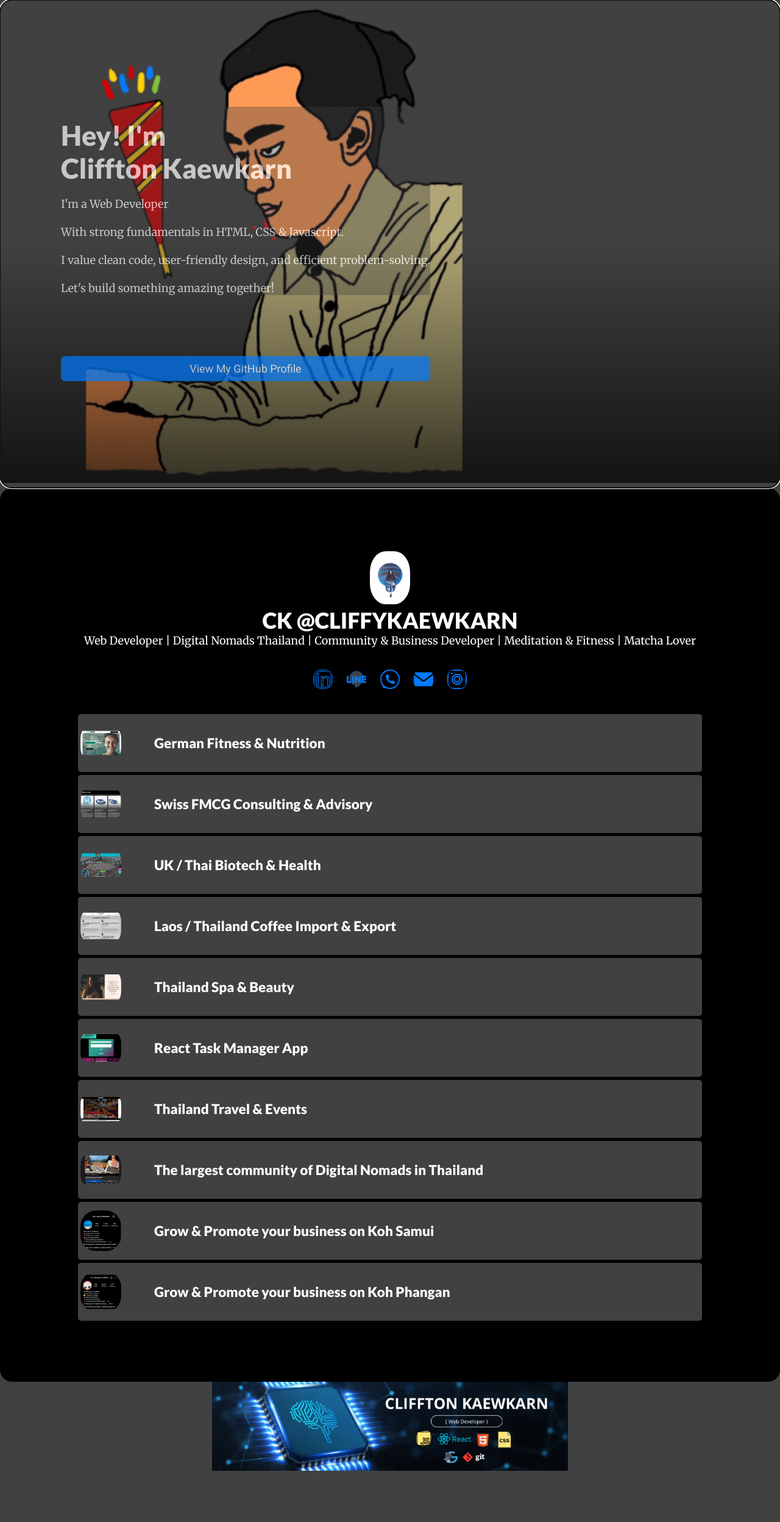
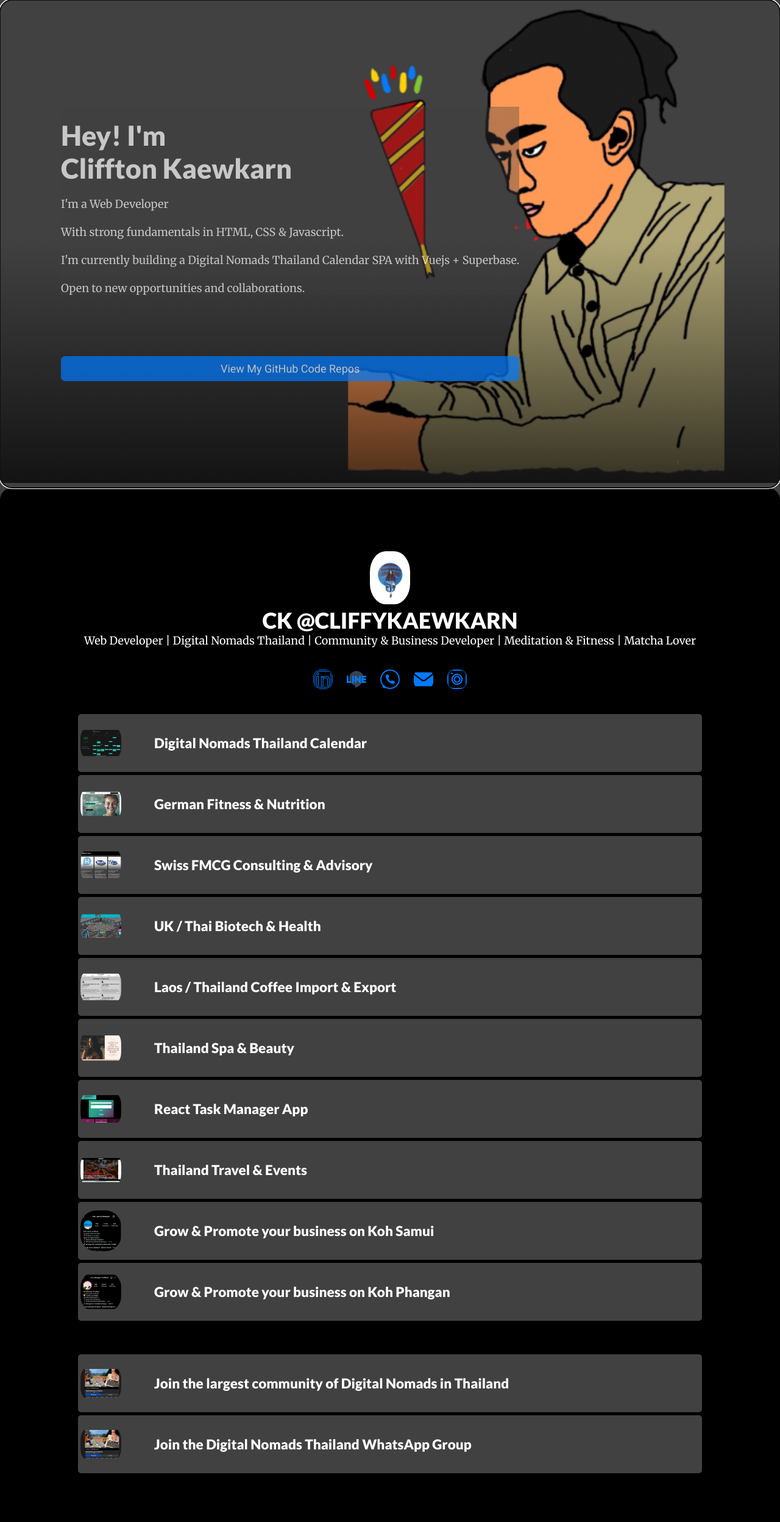
Before and after one commit to ck-js/CK-CV-Portfolio, a website built with webpack: page src/template.html in a window 1280 px wide. Shown: the top 2496 px of the page at 61% size. Built offline with nearby package versions, Linux system fonts and the light colour scheme.

Commit message:
add latest dnt calendar project and whatsapp group to link tree array  and section gap to seperate concern.

```diff
--- a/src/landing-page.js
+++ b/src/landing-page.js
@@ -1,19 +1,19 @@
 import pedro1 from "./pedro-1.png"
 import linkedinBanner from "./linkedin-banner.png"
-import icon1 from "./skills-icon-1.png"
-import icon2 from "./skills-icon-2.png"
-import icon3 from "./skills-icon-3.png"
-import icon4 from "./skills-icon-4.png"
-import icon5 from "./skills-icon-5.png"
-import icon6 from "./skills-icon-6.png"
-import icon7 from "./skills-icon-7.png"
-import icon8 from "./skills-icon-8.png"
-import icon9 from "./skills-icon-9.png"
-import icon10 from "./skills-icon-10.png"
+// import icon1 from "./skills-icon-1.png"
+// import icon2 from "./skills-icon-2.png"
+// import icon3 from "./skills-icon-3.png"
+// import icon4 from "./skills-icon-4.png"
+// import icon5 from "./skills-icon-5.png"
+// import icon6 from "./skills-icon-6.png"
+// import icon7 from "./skills-icon-7.png"
+// import icon8 from "./skills-icon-8.png"
+// import icon9 from "./skills-icon-9.png"
+// import icon10 from "./skills-icon-10.png"
 import pedro2 from "./pedro-2.jpg"
-import educationLogo1 from "./education-1.png"
-import educationLogo2 from "./education-2.png"
-import educationLogo3 from "./education-3.png"
+// import educationLogo1 from "./education-1.png"
+// import educationLogo2 from "./education-2.png"
+// import educationLogo3 from "./education-3.png"
 import linkedInIcon from "./linkedin.png"
 import lineIcon from "./line.png"
 import whatsappIcon from "./whatsapp.png"
@@ -31,6 +31,7 @@
 import linktreeImage8 from "./linktree-8.png"
 import linktreeImage9 from "./linktree-9.png"
 import linktreeImage10 from "./linktree-10.png"
+import linktreeImage11 from "./linktree-11.png"
 
 import hochdorfLogo from "./hochdorf.png"
 import hero1Logo from "./hero-1.png"
@@ -52,15 +53,15 @@
 
     // Set the background image using the imported image
 bgContainer.style.backgroundImage = `url(${pedro1})`;
-// bgContainer.style.backgroundSize = "contain"; // Ensures the image covers the container
+
+
+if (window.innerWidth < 768) {
+    bgContainer.style.backgroundSize = "contain"; // Ensures the image covers the container
 bgContainer.style.backgroundPosition = "50px 0"; // Centers the image
-
-// if (window.innerWidth < 768) {
-//     bgContainer.style.backgroundSize = "cover"; // Ensures the image covers the container on mobile
-// } else {
-//     bgContainer.style.backgroundSize = "contain"; // Ensures the image covers the container on larger screens
-//     bgContainer.style.backgroundPosition = "right center"; // Centers the image
-// }
+} else {
+    bgContainer.style.backgroundSize = "contain"; // Ensures the image covers the container on larger screens
+    bgContainer.style.backgroundPosition = "right center"; // Centers the image
+}
 bgContainer.style.backgroundRepeat = "no-repeat"; // Prevents the image from repeating
 // bgContainer.style.backgroundAttachment = "fixed"; // Ensures the image remains fixed in the viewport
 
@@ -75,17 +76,16 @@
 const h1 = document.createElement("h1");
 h1.innerHTML = "Hey! I'm<br>Cliffton Kaewkarn";
 const p = document.createElement("p");
-p.innerHTML = "I'm a Web Developer<br><br>With strong fundamentals in HTML, CSS & Javascript.<br><br>I value clean code, user-friendly design, and efficient problem-solving.<br><br>Let's build something amazing together!";
+p.innerHTML = "I'm a Web Developer<br><br>With strong fundamentals in HTML, CSS & Javascript.<br><br>I'm currently building a Digital Nomads Thailand Calendar SPA with Vuejs + Superbase.<br><br>Open to new opportunities and collaborations.";
 const cta = document.createElement("a");
-cta.href = "https://www.linkedin.com/in/cliffton-kaewkarn-5ba6b1203?utm_source=share&utm_campaign=share_via&utm_content=profile&utm_medium=ios_app";
+cta.href = "https://github.com/ck-js/";
 cta.target = "_blank";
 cta.className = "ctas";
-cta.innerHTML = "View My GitHub Profile";
+cta.innerHTML = "View My GitHub Code Repos";
 
 textContainer.appendChild(h1);
 textContainer.appendChild(p);
 textContainer.appendChild(cta);
-
 
 
 parentContainer.appendChild(textContainer);
@@ -99,7 +99,7 @@
 parentContainer.style.backgroundImage = `url(${linkedinBanner})`;
 parentContainer.style.backgroundSize = "contain";
 parentContainer.style.backgroundPosition = "center";
-parentContainer.style.backgroundRepeat = "no-repeat";
+parentContainer.style.backgroundRepeat = "repeat";
 
 
     return parentContainer;
@@ -871,7 +871,6 @@
     const socialsContainer = createSocialsComponent(socialsArray);
     const linkTreeContainer = createLinkTrreeComponent(linkTreeArray);
 
-
     parentContainer.appendChild(img1);
     parentContainer.appendChild(h2);
     parentContainer.appendChild(p);
@@ -915,6 +914,7 @@
     return socialsContainer;
 }
 const linkTreeArray = [
+    {icon: linktreeImage11, link: "https://www.digitalnomadsthailand.org/", text: "Digital Nomads Thailand Calendar"},
     {icon: linktreeImage1, link: "https://ck-js.github.io/Nutranation/", text: "German Fitness & Nutrition"},
     {icon: linktreeImage2, link: "https://ck-js.github.io/Pedro-G/", text: "Swiss FMCG Consulting & Advisory"},
     {icon: linktreeImage3, link: "https://ck-js.github.io/DKC-Biotech/", text: "UK / Thai Biotech & Health"},
@@ -922,9 +922,13 @@
     {icon: linktreeImage5, link: "https://www.glowonflow.com", text: "Thailand Spa & Beauty"},
     {icon: linktreeImage6, link: "https://ck-js.github.io/Sendatradie-Task-Manager/", text: "React Task Manager App"},
     {icon: linktreeImage7, link: "https://www.phanganist.com", text: "Thailand Travel & Events"},
-    {icon: linktreeImage8, link: "https://www.facebook.com/groups/thailanddigitalnomads/?ref=share_group_link", text: "The largest community of Digital Nomads in Thailand"},
     {icon: linktreeImage9, link: "https://www.instagram.com/koh.samui.thailand?igsh=MXV5NTZuZnJqMnFjcw==", text: "Grow & Promote your business on Koh Samui"},
     {icon: linktreeImage10, link: "https://www.instagram.com/koh.phangan.thailand?igsh=MW5tb2M5aGhneWhnNg==", text: "Grow & Promote your business on Koh Phangan"},
+    {icon: linktreeImage8, link: "https://www.facebook.com/groups/thailanddigitalnomads/?ref=share_group_link", text: "Join the largest community of Digital Nomads in Thailand"},
+    {icon: linktreeImage8, link: "https://chat.whatsapp.com/KE3CNy5IOjE9Vx0kKIGcA0", text: "Join the Digital Nomads Thailand WhatsApp Group"},
+
+
+
 
 ]
 function createLinkTrreeComponent(array) {
--- a/src/style.css
+++ b/src/style.css
@@ -500,6 +500,10 @@
 border-radius: 1px;
 
 }
+.link-tree-wrappers:nth-of-type(10) {
+    /* background-color: var(--neon-green-color); */
+    margin-bottom: 50px;
+}
 #parent-container-7 {
     padding: 0;
     margin: 0;
--- a/src/template.html
+++ b/src/template.html
@@ -6,7 +6,7 @@
     <meta name="keywords" content="Web Developer, Web Design, Web Development">
     <meta name="author" content="CK">
 
-    <meta property="og:image" content="https://raw.githubusercontent.com/ck-js/CK-CV-Portfolio/b3a3242df5e0b95b6cc60e3a7457773c9045e499/dist/f49aad1c067a89b6a216.png">
+    <meta property="og:image" content="https://raw.githubusercontent.com/ck-js/CK-CV-Portfolio/refs/heads/main/src/og-image.jpg">
     <meta property="og:image:width" content="1800">
     <meta property="og:image:height" content="396">
     <meta property="og:title" content="CK | Web Developer">
```
Also changed, not shown: dist/099b3f7d20b93fab640a.png (deleted), dist/22049ac186981061f055.png (deleted), dist/253b581683fb0a783524.png (deleted), dist/3200a26d4b401520c8f5.png (deleted), dist/52483d51694be1641c3a.png (deleted), dist/8a3c5f5486ec2920b8fd.png (deleted), dist/8ea7fb73c2f8ba8ea922.png (deleted), dist/a45b2647d50431222c66.png (deleted), dist/c5c1b4722e6808b9cf1a.png (deleted), dist/d17c366acd367c520a9f.png (added), dist/debb38d74d0034a78864.png (deleted), dist/e6fa877d635621885462.png (deleted), dist/fee7aed1c64cd19e9fcb.png (deleted), dist/ffc5c2166e786a8e0a93.png (deleted), 2 more files.
